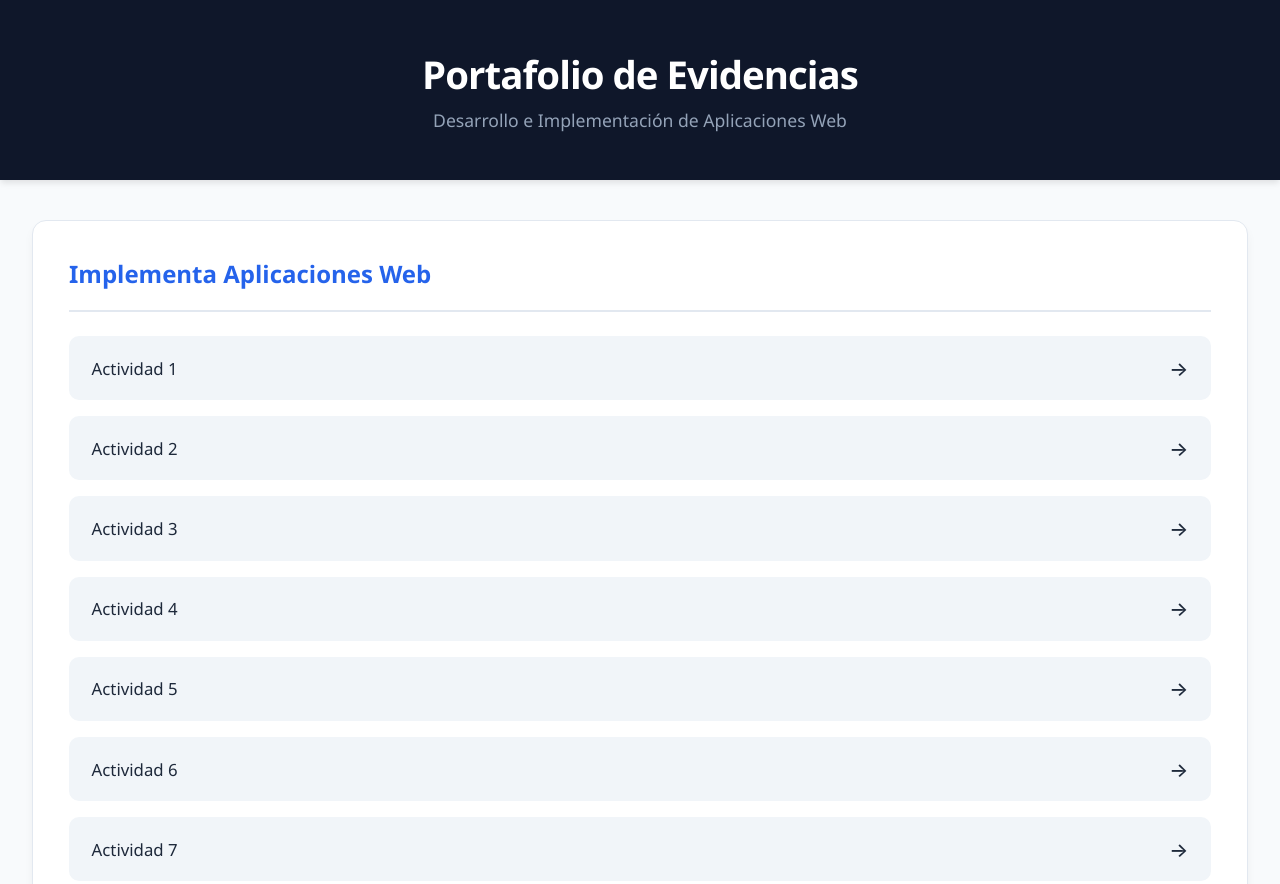
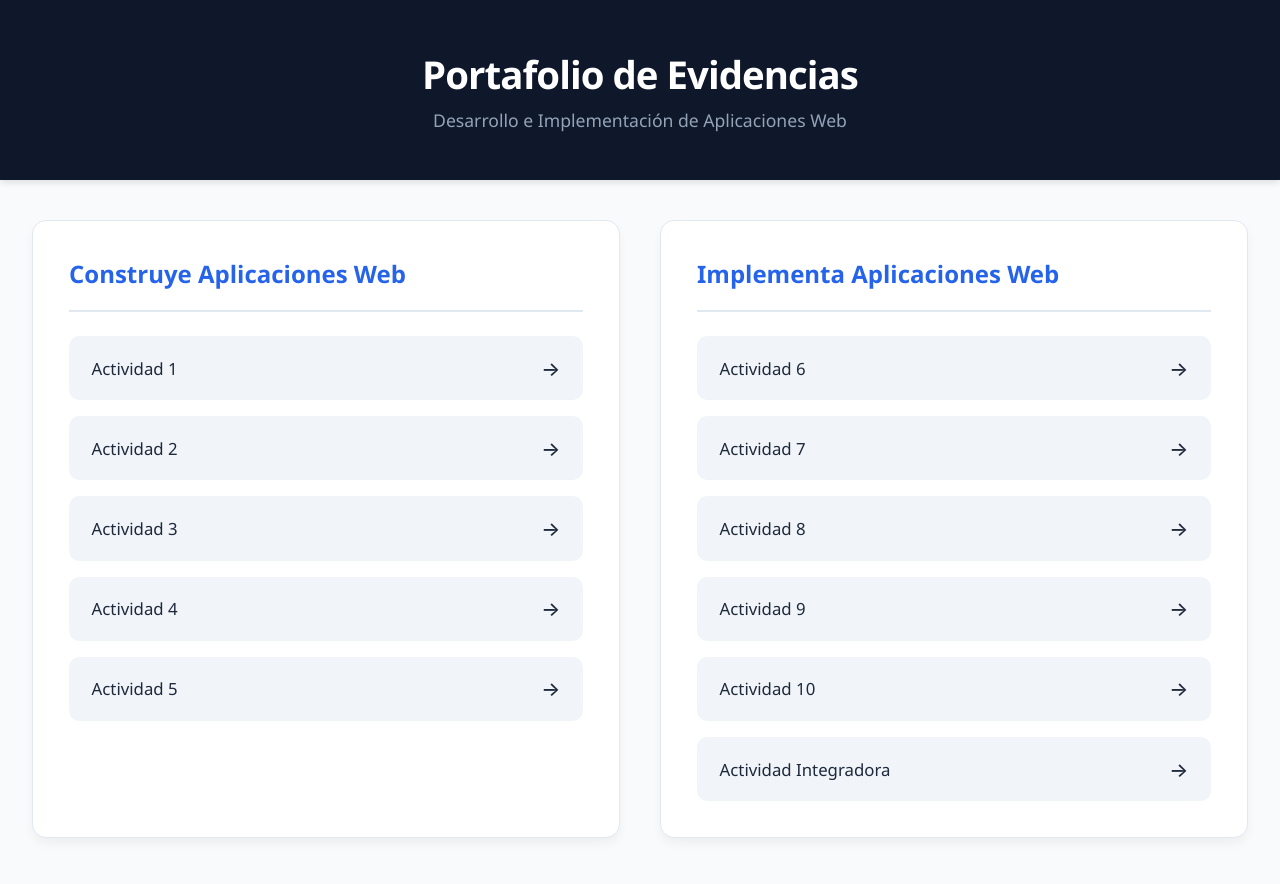
Before and after one commit to RuizJesus/iaw, a plain HTML site: page index.html in a window 1280 px wide. Shown: the top 884 px of the page. Drawn offline with Linux system fonts and the light colour scheme.

Commit message:
Update index.html
mejora final espero

```diff
--- a/index.html
+++ b/index.html
@@ -166,20 +166,29 @@
             <!-- Bloque 1: Construye Aplicaciones Web (5 actividades) -->
             <section class="card">
                 <div class="card-header">
+                    <h2>Construye Aplicaciones Web</h2>
+                </div>
+                <ul class="links-list">
+                    <li><a href="2do periodo/Actividad 1/Index.html" target="_blank">Actividad 1</a></li>
+                    <li><a href="2do periodo/Actividad 2/index.html" target="_blank">Actividad 2</a></li>
+                    <li><a href="2do periodo/Actividad 3/Actividad3.html" target="_blank">Actividad 3</a></li>
+                    <li><a href="2do periodo/Actividad 4/index.html" target="_blank">Actividad 4</a></li>
+                    <li><a href="2do periodo/Actividad 5/index.html" target="_blank">Actividad 5</a></li>
+                </ul>
+            </section>
+
+            <!-- Bloque 2: Implementa Aplicaciones Web (5 actividades + Integradora) -->
+            <section class="card">
+                <div class="card-header">
                     <h2>Implementa Aplicaciones Web</h2>
                 </div>
                 <ul class="links-list">
-                    <li><a href="2do periodo/Actividad 1/Index (4).html" target="_blank">Actividad 1</a></li>
-                    <li><a href="2do periodo/Actividad 2/index.html" target="_blank">Actividad 2</a></li>
-                    <li><a href="2do periodo/Actividad 3/index.html" target="_blank">Actividad 3</a></li>
-                    <li><a href="2do periodo/Actividad 4/index.html" target="_blank">Actividad 4</a></li>
-                    <li><a href="2do periodo/Actividad 5/index.html" target="_blank">Actividad 5</a></li>
                     <li><a href="2do periodo/Actividad 6/index.html" target="_blank">Actividad 6</a></li>
                     <li><a href="2do periodo/Actividad 7/index.html" target="_blank">Actividad 7</a></li>
                     <li><a href="2do periodo/Actividad 8/index.html" target="_blank">Actividad 8</a></li>
                     <li><a href="2do periodo/Actividad 9/index.html" target="_blank">Actividad 9</a></li>
                     <li><a href="2do periodo/Actividad 10/index.html" target="_blank">Actividad 10</a></li>
-                    <li><a href="2do periodo/Actividad Integradora/index.html" target="_blank">Actividad Integradora</a></li>
+                    <li><a href="2do periodo/Actividad integradora/Proyecto/html/index.html" target="_blank">Actividad Integradora</a></li>
                 </ul>
             </section>
 
```
